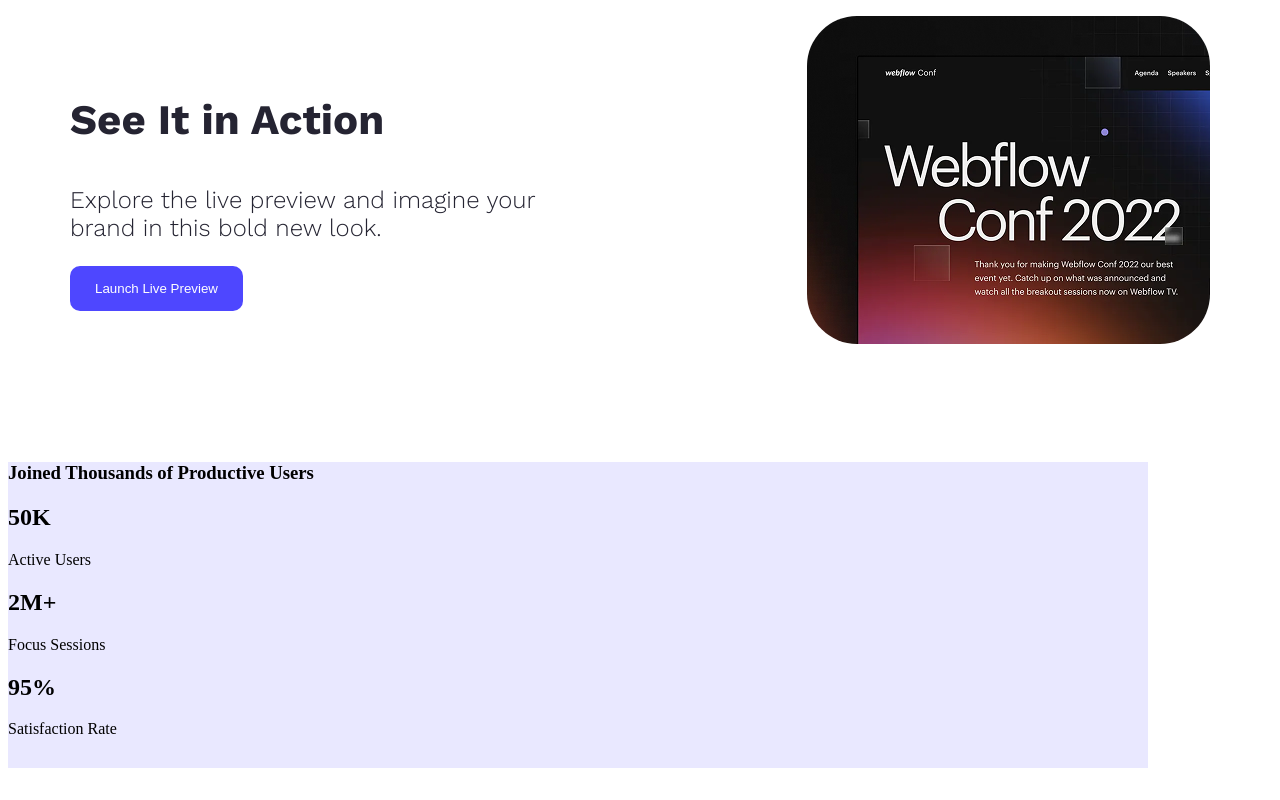
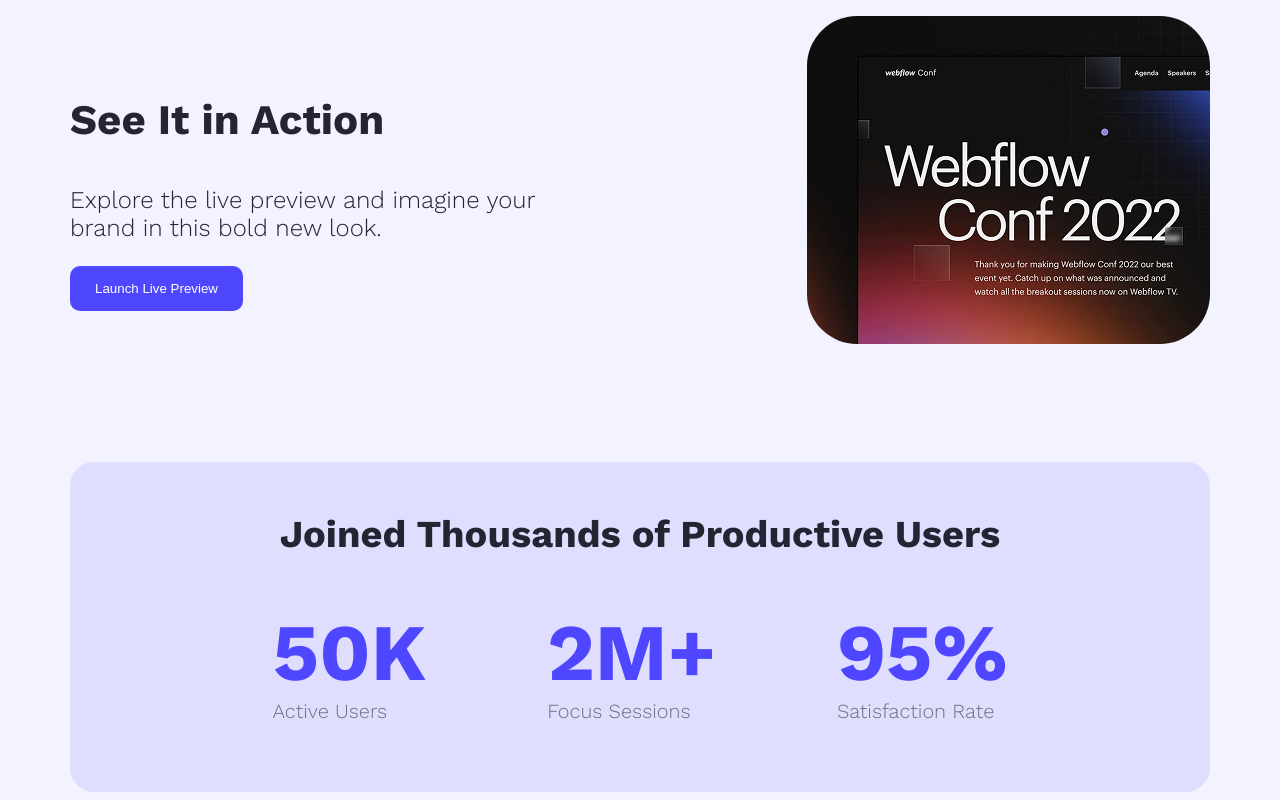
Before and after one commit to svictorgms202/My-b12a01-landing-launchpad, a plain HTML site: page index.html in a window 1280 px wide. Shown: the part 804-1604 px from the top of the page. Before the commit the page ends 1580 px from the top, so only its background shows below. Drawn offline with nearby package versions, Linux system fonts and the light colour scheme.

Commit message:
productive user section done

```diff
--- a/index.html
+++ b/index.html
@@ -44,18 +44,18 @@
             </div>
         </section>
         <section class="productive-user">
-            <h3>Joined Thousands of Productive Users</h3>
+            <h3 class="website-dflt-font">Joined Thousands of Productive Users</h3>
             <div class="users-ratios">
                 <div class="user-ratio">
-                    <h1 class="pu-ratio">50K</h1>
+                    <h1 class="pu-ratio logo-dflt-font">50K</h1>
                     <p class="pu-details">Active Users</p>
                 </div>
                 <div class="user-ratio">
-                    <h1 class="pu-ratio">2M+</h1>
+                    <h1 class="pu-ratio logo-dflt-font">2M+</h1>
                     <p class="pu-details">Focus Sessions</p>
                 </div>
                 <div class="user-ratio">
-                    <h1 class="pu-ratio">95%</h1>
+                    <h1 class="pu-ratio logo-dflt-font">95%</h1>
                     <p class="pu-details">Satisfaction Rate</p>
                 </div>
 
--- a/styles/style.css
+++ b/styles/style.css
@@ -1,3 +1,7 @@
+body {
+    background-color: #4E47FF10;
+}
+
 /* Default Font */
 .logo-dflt-font {
     font-family: "Work Sans", sans-serif;
@@ -88,8 +92,38 @@
 /* productive-user section */
 .productive-user {
     width: 1140px;
-    height: 306px;
+    height: 330px;
     background-color: #4E47FF20;
+    margin: 0 auto;
+    border-radius: 24px;
+
 }
 
-.users-ratio {}
+.productive-user h3 {
+    text-align: center;
+    padding: 50px 142px;
+    font-size: 38px;
+    font-weight: bold;
+    margin: 0;
+}
+
+.users-ratios {
+    display: flex;
+    padding: 0 142px;
+    justify-content: space-around;
+}
+
+.user-ratio h1 {
+    font-size: 80px;
+    margin: 0;
+    padding: 0;
+}
+
+.user-ratio p {
+    margin: 0;
+    padding: 0;
+    font-family: "Work Sans", sans-serif;
+    font-size: 20px;
+    font-weight: 300;
+    color: #00000080;
+}
```
